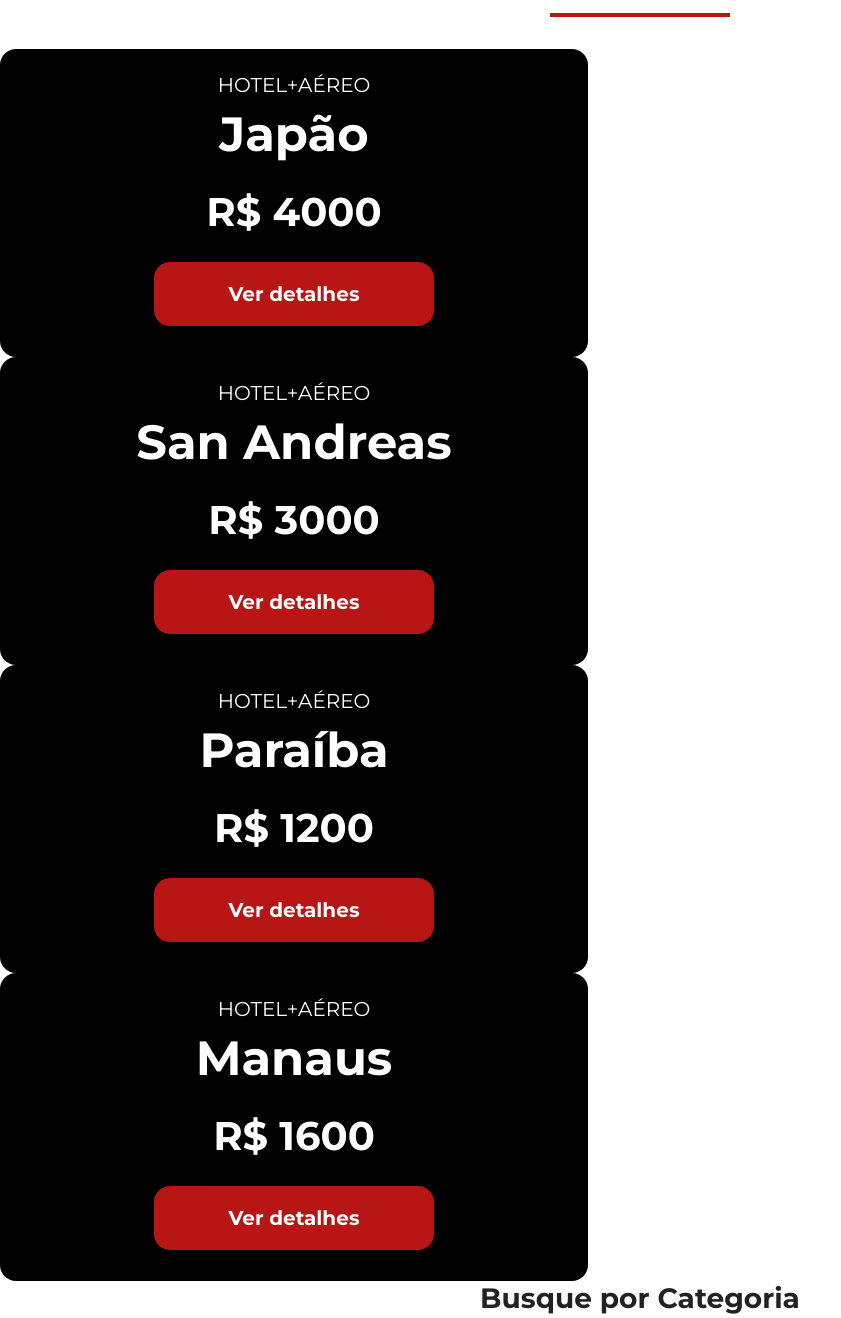
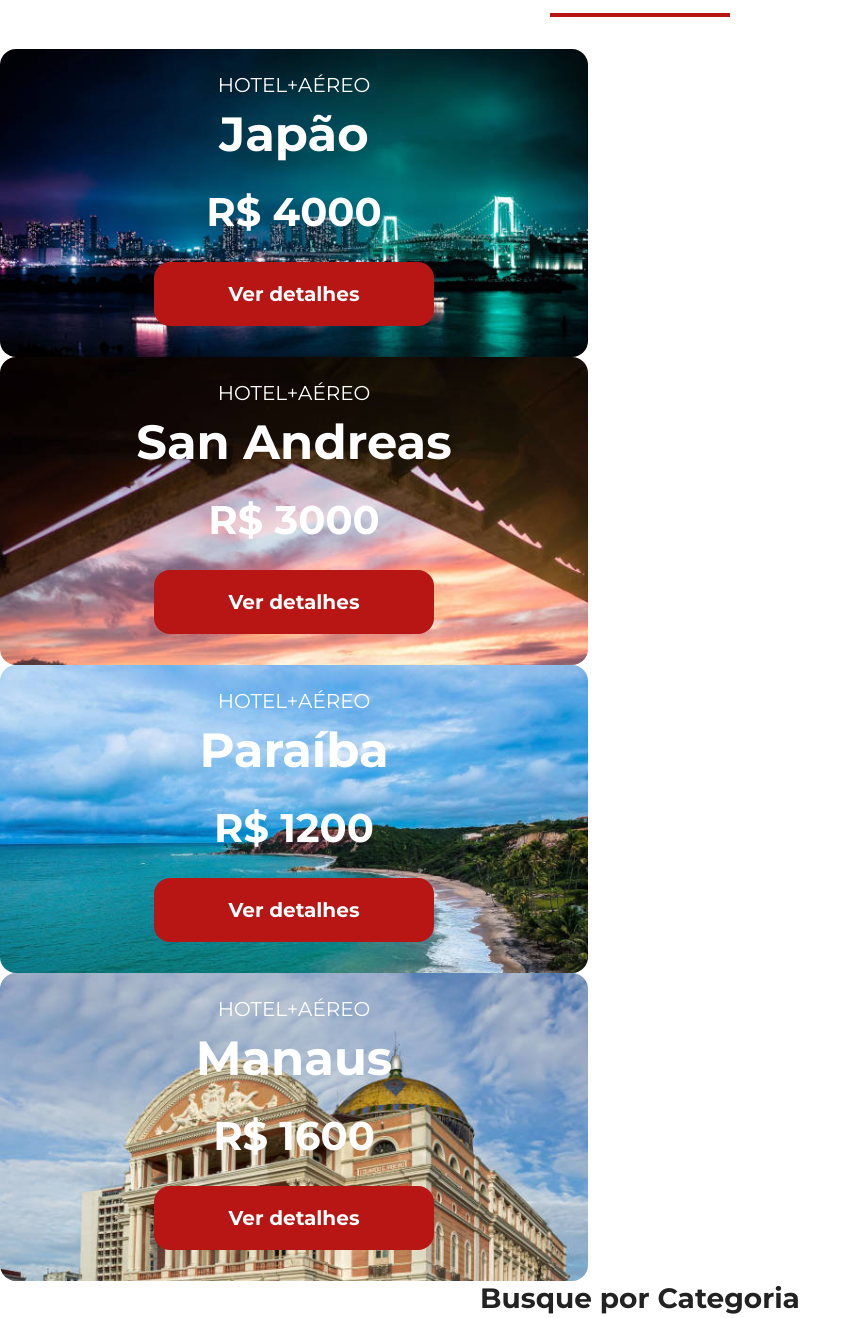
Before and after one commit to NaClaracontato/jornada-viagens, a plain HTML site: page index.html in a window 1280 px wide. Shown: the part 1037-2355 px from the top of the page, without its empty margins (0-841 px from the left). Drawn offline with Linux system fonts and the light colour scheme.

Commit message:
adiciona imagens nos cards

```diff
--- a/css/offers.css
+++ b/css/offers.css
@@ -35,6 +35,26 @@
   display: inline-block;
 }
 
+.card.japao {
+  background: url(../images/bg-card-japao.jpg) no-repeat;
+  background-size: cover;
+}
+
+.card.san-andreas {
+  background: url(../images/bg-card-san-andreas.jpg) no-repeat;
+  background-size: cover;
+}
+
+.card.paraiba {
+  background: url(../images/bg-card-paraiba.jpg) no-repeat;
+  background-size: cover;
+}
+
+.card.manaus {
+  background: url(../images/bg-card-manaus.jpg) no-repeat;
+  background-size: cover;
+}
+
 @media screen and (min-width: 1024px) {
   .card {
     width: 588px;
--- a/index.html
+++ b/index.html
@@ -63,7 +63,7 @@
         <hr />
       </div>
       <div class="offers-cards">
-        <article class="card">
+        <article class="card japao">
           <header>
             <p>HOTEL+AÉREO</p>
             <h3>
@@ -75,7 +75,7 @@
             <a href="#" class="button">Ver detalhes</a>
           </footer>
         </article>
-        <article class="card">
+        <article class="card san-andreas">
           <header>
             <p>HOTEL+AÉREO</p>
             <h3>
@@ -87,7 +87,7 @@
             <a href="#" class="button">Ver detalhes</a>
           </footer>
         </article>
-        <article class="card">
+        <article class="card paraiba">
           <header>
             <p>HOTEL+AÉREO</p>
             <h3>
@@ -99,7 +99,7 @@
             <a href="#" class="button">Ver detalhes</a>
           </footer>
         </article>
-        <article class="card">
+        <article class="card manaus">
           <header>
             <p>HOTEL+AÉREO</p>
             <h3>
```
Also changed, not shown: images/bg-card-japao.jpg (added), images/bg-card-manaus.jpg (added), images/bg-card-paraiba.jpg (added), images/bg-card-san-andreas.jpg (added).
